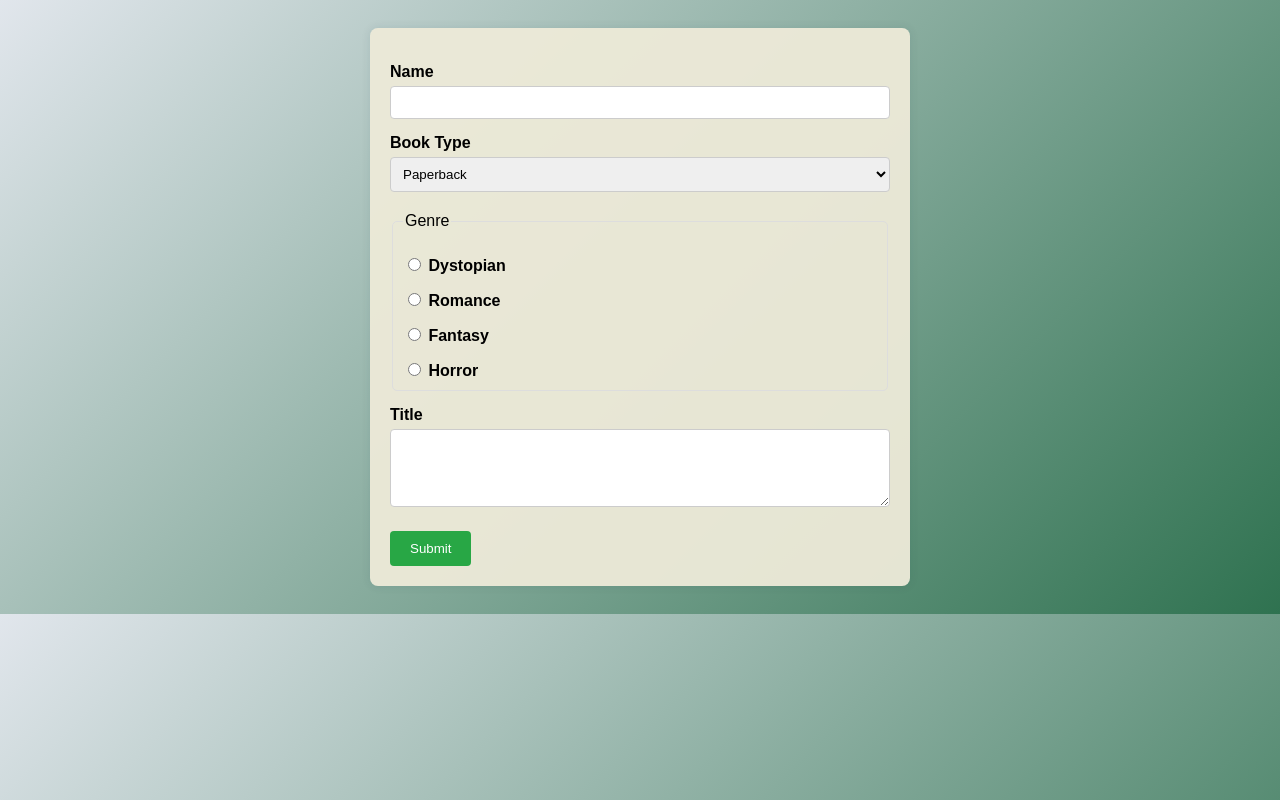
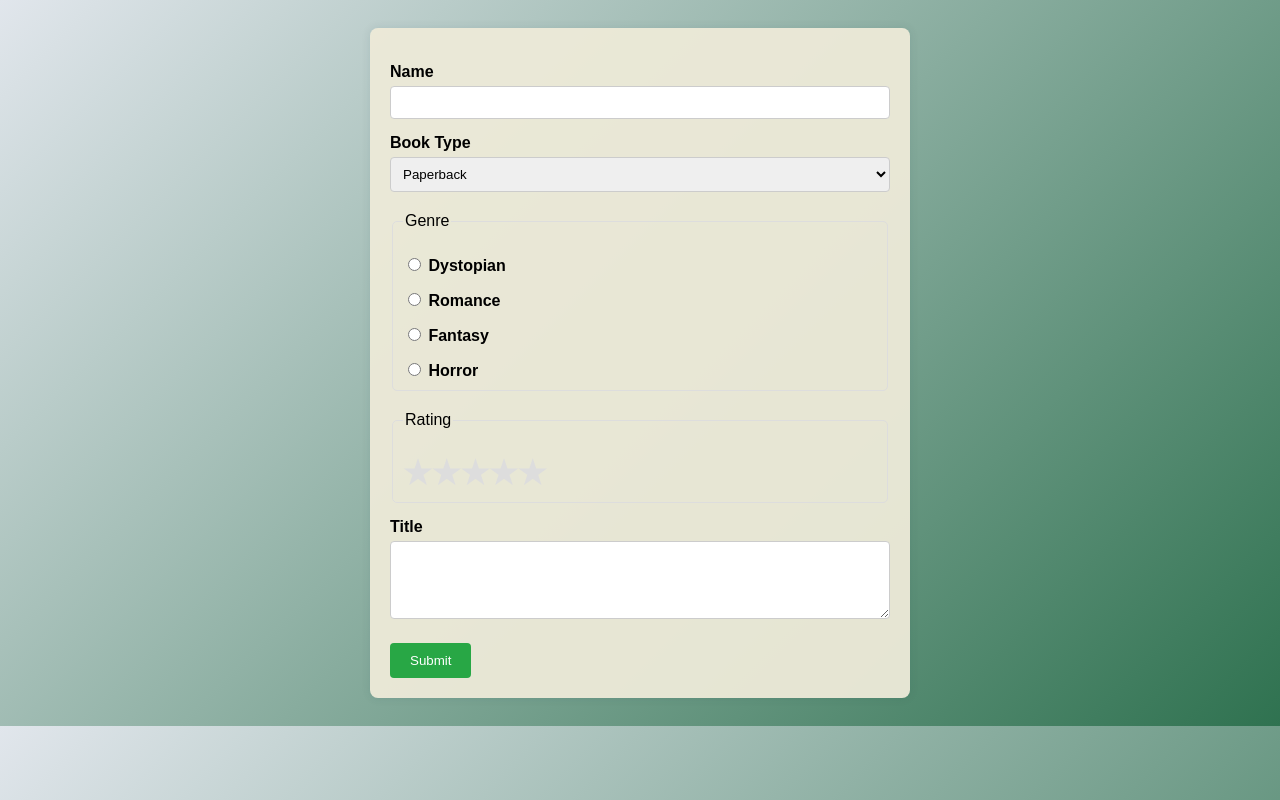
Before and after one commit to frnczine/ITPE003-Act2, a plain HTML site: page index.html in a window 1280 px wide. Drawn offline with Linux system fonts and the light colour scheme.

Commit message:
Update index.html

```diff
--- a/index.html
+++ b/index.html
@@ -49,6 +49,29 @@
     button:hover {
       background: #218838;
     }
+    .star-rating {
+  display: flex;
+  flex-direction: row-reverse;
+  justify-content: flex-end;
+  font-size: 2rem;
+  color: #ddd;
+}
+
+.star-rating input {
+  display: none;
+}
+
+.star-rating label {
+  cursor: pointer;
+  transition: color 0.2s;
+}
+
+.star-rating label:hover,
+.star-rating label:hover ~ label,
+.star-rating input:checked ~ label {
+  color: #0fe4a4;
+}
+
   </style>
 </head>
 <body>
@@ -71,6 +94,17 @@
     <label><input type="radio" name="genre" value="Fantasy"> Fantasy</label>
     <label><input type="radio" name="genre" value="Horror"> Horror</label>
   </fieldset>
+
+  <fieldset>
+  <legend>Rating</legend>
+  <div class="star-rating">
+    <input type="radio" id="star5" name="rating" value="5" /><label for="star5" title="5 stars">★</label>
+    <input type="radio" id="star4" name="rating" value="4" /><label for="star4" title="4 stars">★</label>
+    <input type="radio" id="star3" name="rating" value="3" /><label for="star3" title="3 stars">★</label>
+    <input type="radio" id="star2" name="rating" value="2" /><label for="star2" title="2 stars">★</label>
+    <input type="radio" id="star1" name="rating" value="1" /><label for="star1" title="1 star">★</label>
+  </div>
+</fieldset>
 
   <label for="title">Title</label>
   <textarea name="title" id="title" rows="4"></textarea>
```
